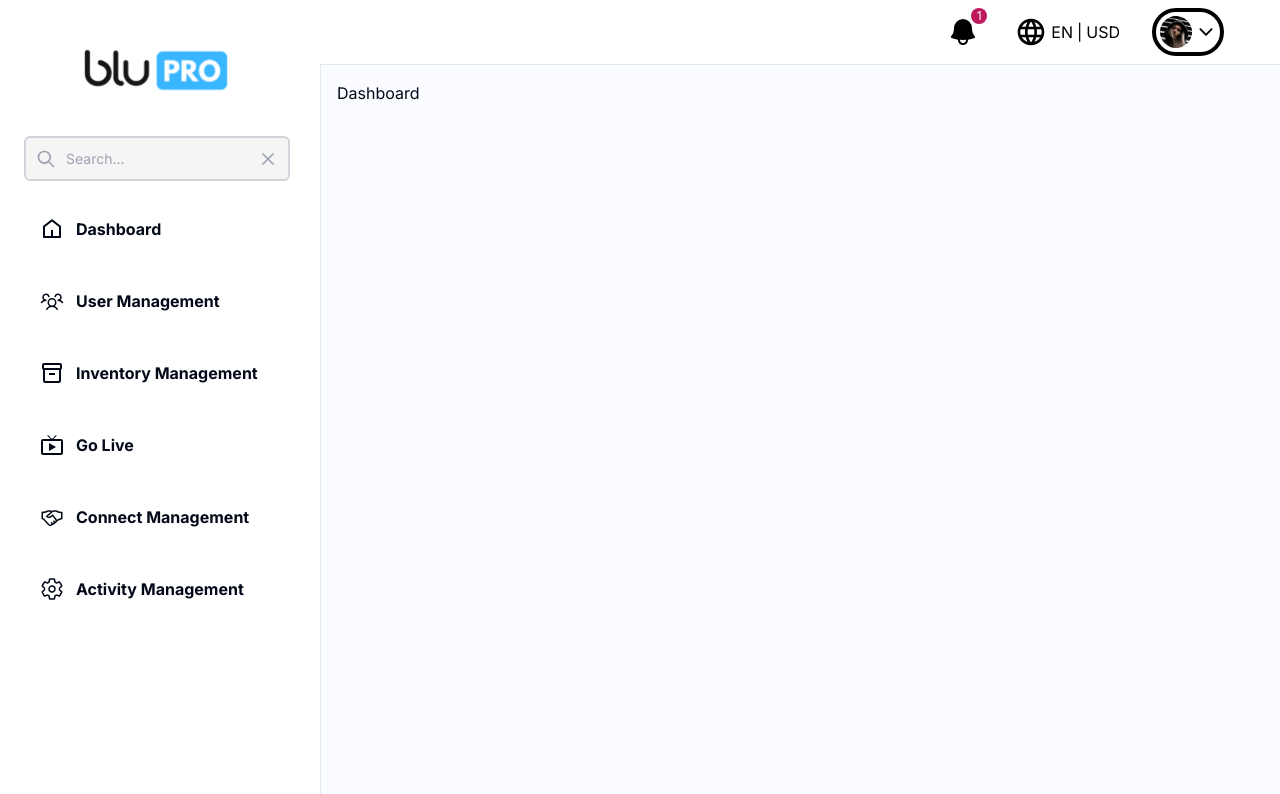
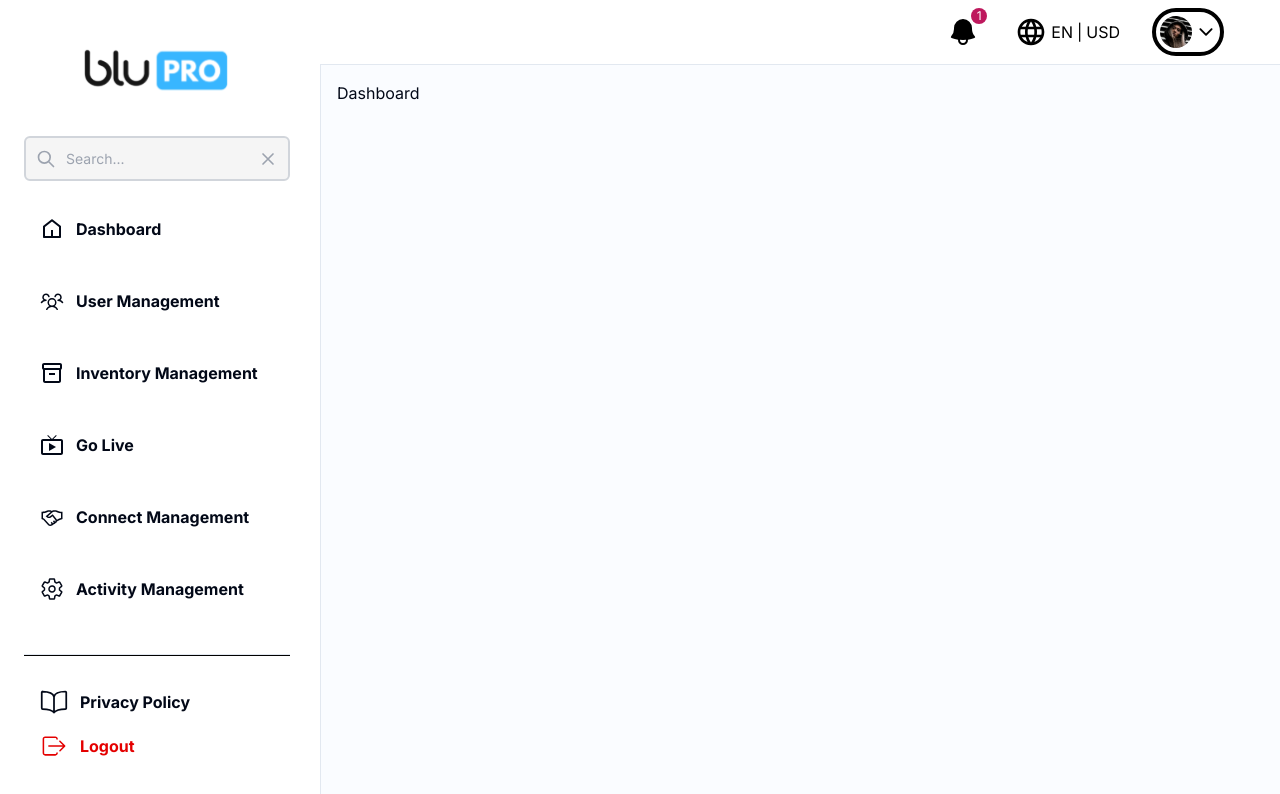
Before and after one commit to fareedjaved203/blupro, a Next.js app: page / in a window 1280 px wide. Shown: the top 794 px of the page. Built offline with nearby package versions, Linux system fonts and the light colour scheme.

Commit message:
worked on specific pages

```diff
--- a/app/(dashboard)/layout.js
+++ b/app/(dashboard)/layout.js
@@ -25,7 +25,7 @@ const DashboardLayout = ({ children }) => {
           </div>
           <Search />
           <div
-            className="flex flex-col flex-1 justify-between min-h-screen"
+            className="flex flex-col flex-1 justify-between space-y-4"
             style={{ fontSize: "15px" }}
           >
             <Sidebar />
```
